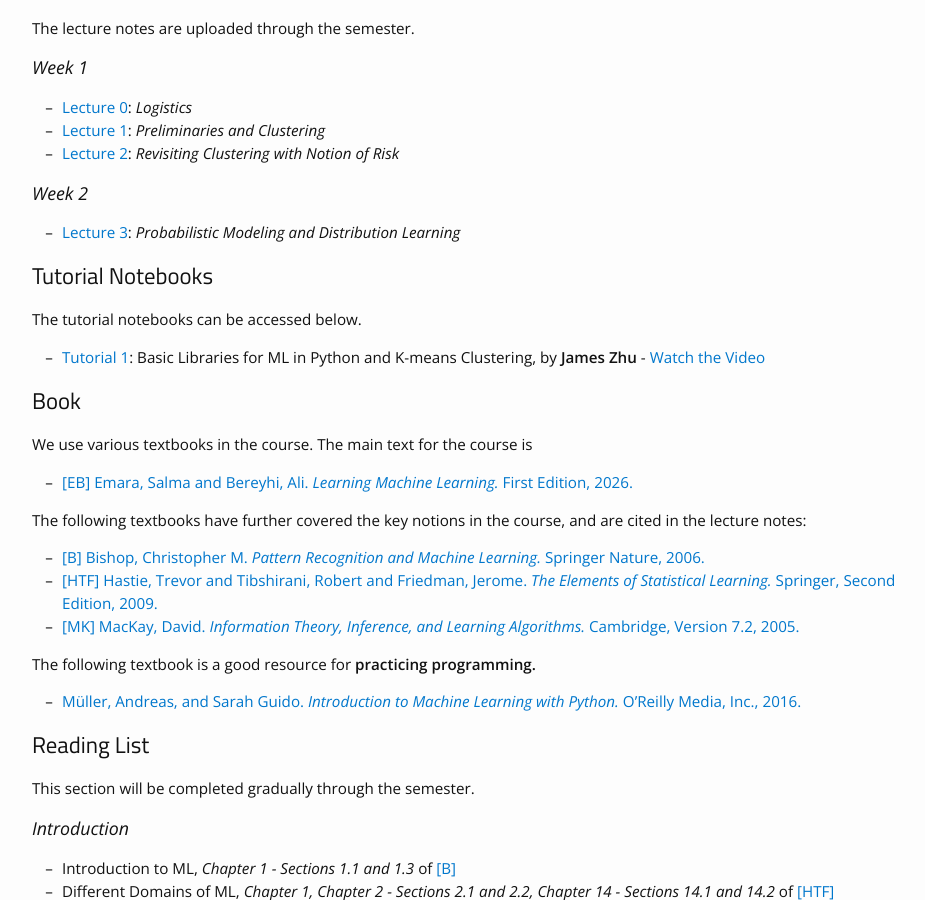
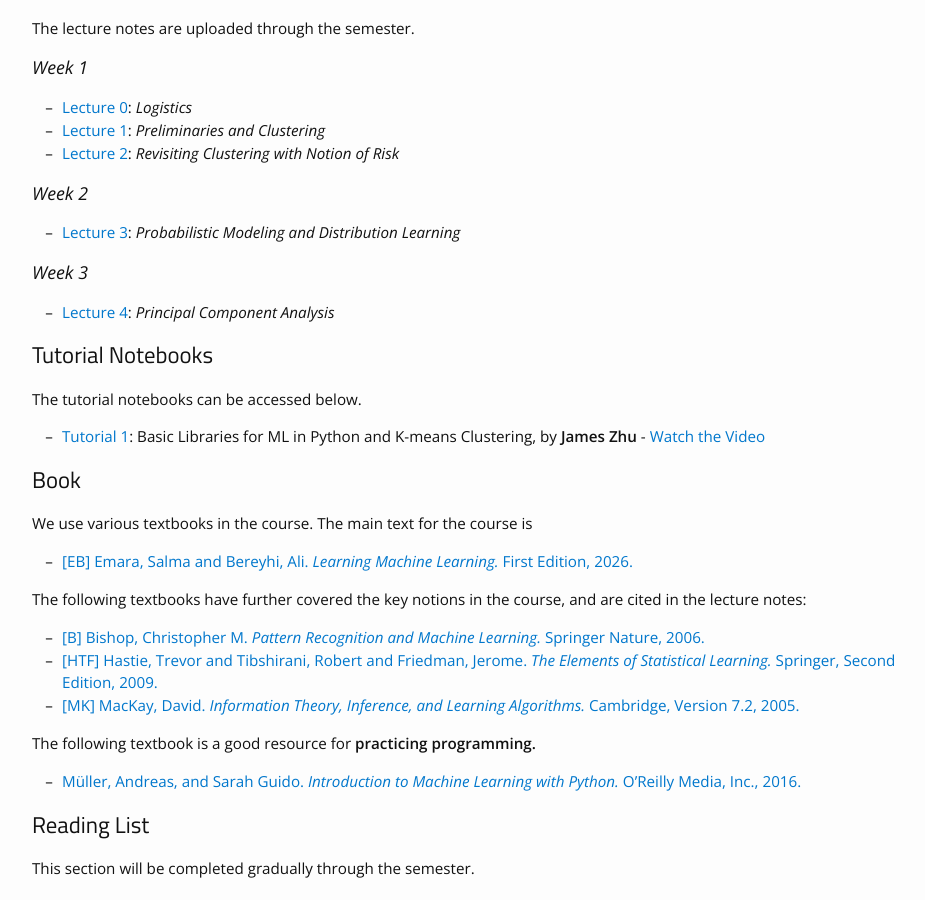
Before and after one commit to bereyhi-courses/ml-utoronto, a Jekyll site: the page built from materials.md, in a window 1280 px wide and 900 px high, scrolled down 481 px. Shown: the whole window, without its empty margins (163-1088 px from the left). Built offline with Jekyll 4.4.1, drawn with Linux system fonts in a browser that asks for light colours; nearby versions of some CDN libraries.

Commit message:
added lecture

```diff
--- a/materials.md
+++ b/materials.md
@@ -16,6 +16,9 @@ The lecture notes are uploaded through the semester.
 
 ### Week 2
 * [Lecture 3]({{site.baseurl}}/assets/Notes/Lecture3.pdf): _Probabilistic Modeling and Distribution Learning_
+
+### Week 3
+* [Lecture 4]({{site.baseurl}}/assets/Notes/Lecture4.pdf): _Principal Component Analysis_
 
 <!-- ### Chapter 0: Course Overview and Logistics
 * [Handouts]({{site.baseurl}}/assets/Notes/CH0/CH0.pdf): All Sections included in a single file -->
```
Also changed, not shown: 3 other files.
